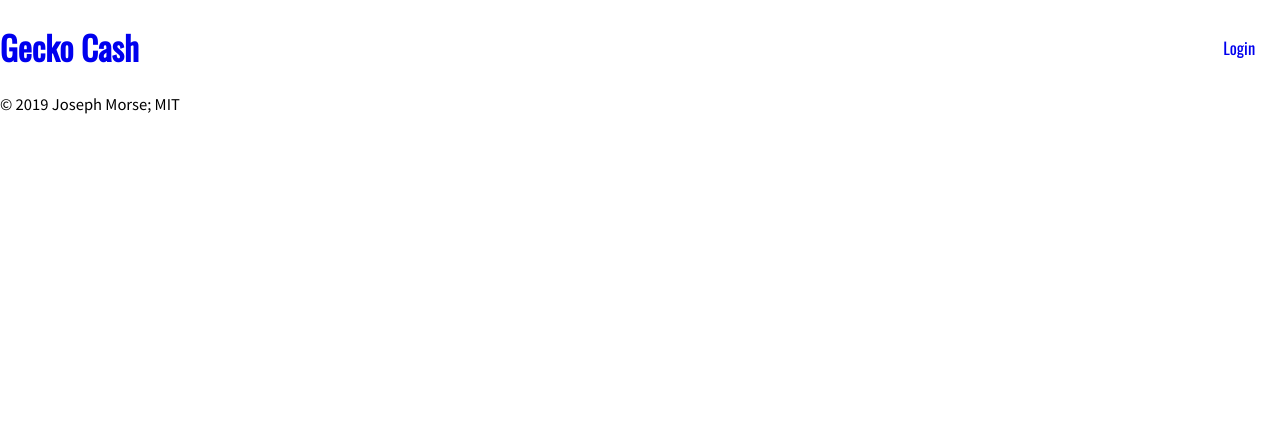
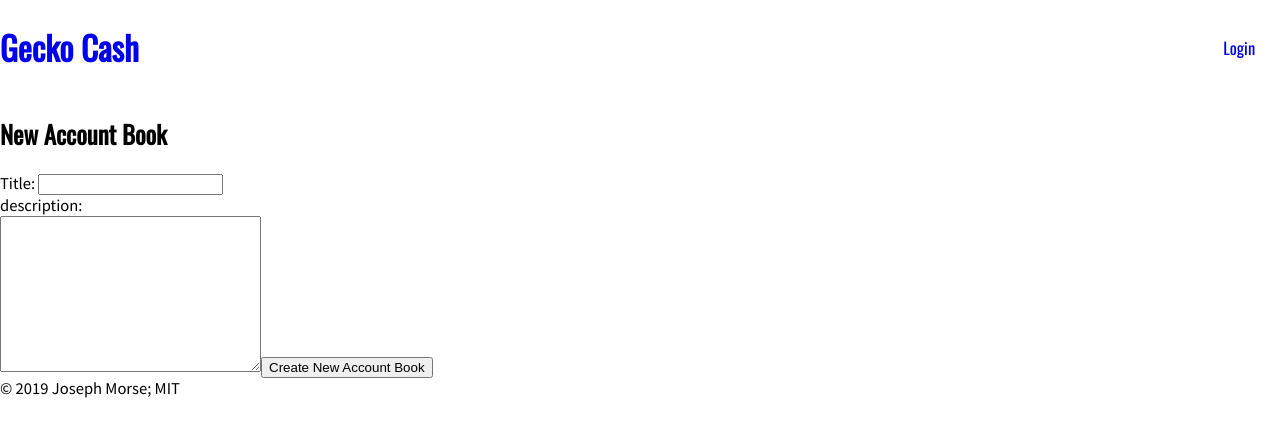
Before and after one commit to chingu-voyages/v9-geckos-team-07, a React (Create React App) app in the folder client/: page /account-books/new in a window 1280 px wide. Shown: the top 434 px of the page. Built offline with nearby package versions, Linux system fonts and the light colour scheme; no server answers.

Commit message:
feat(account-books): readded account book routes

```diff
--- a/client/src/components/App.tsx
+++ b/client/src/components/App.tsx
@@ -6,6 +6,7 @@ import { Layout } from './layout';
 import { Home } from './Home';
 import { fetchUser } from '../actions';
 import { StoreState } from '../reducers';
+import { AccountBookRoutes } from './account-books';
 
 interface AppProps {
   fetchUser: Function;
@@ -21,7 +22,10 @@ export class _App extends Component<AppProps> {
       <BrowserRouter>
         <Layout>
           <Switch>
-            <Route exact path="/" component={Home} />
+            <Route exact path="/">
+              <Home />
+            </Route>
+            <AccountBookRoutes />
           </Switch>
         </Layout>
       </BrowserRouter>
--- /dev/null
+++ b/client/src/components/account-books/account-book-routes.tsx
@@ -0,0 +1,13 @@
+import React from 'react';
+import { Switch, Route } from 'react-router-dom';
+import { AccountBooks } from './account-books';
+import { NewAccountBook } from './new-account-book';
+
+export function AccountBookRoutes() {
+  return (
+    <Switch>
+      <Route exact path="/account-books" component={AccountBooks} />
+      <Route path="/account-books/new" component={NewAccountBook} />
+    </Switch>
+  );
+}
--- /dev/null
+++ b/client/src/components/account-books/account-books.tsx
@@ -0,0 +1,61 @@
+import React, { Component } from 'react';
+import { Redirect, Link } from 'react-router-dom';
+import { connect } from 'react-redux';
+
+import { StoreState } from '../../reducers';
+import { User } from '../../actions';
+
+interface AccountBooksProps {
+  user: User;
+}
+
+export class _AccountBooks extends Component<AccountBooksProps> {
+  renderBooks(): JSX.Element[] {
+    const { user } = this.props;
+
+    if (user.accountBooks) {
+      return user.accountBooks.map(book => (
+        <li key={book._id}>
+          <Link to={`/account-books/${book._id}`}>{book.title}</Link>
+        </li>
+      ));
+    }
+
+    return [];
+  }
+
+  render() {
+    console.log(this.props);
+    const {
+      user: { accountBooks }
+    } = this.props;
+
+    if (accountBooks && accountBooks.length === 0) {
+      return <Redirect to="/account-books/new" />;
+    }
+
+    return (
+      <>
+        <header>
+          <h2>Account Books</h2>
+        </header>
+
+        <button>Create new Account Book</button>
+
+        <nav>
+          <header>
+            <h2>List of Account Books</h2>
+          </header>
+        </nav>
+
+        {this.renderBooks()}
+      </>
+    );
+  }
+}
+
+function mapStateToProps({ user }: StoreState): { user: User } {
+  return { user };
+}
+
+export const AccountBooks = connect(mapStateToProps)(_AccountBooks);
--- /dev/null
+++ b/client/src/components/account-books/index.tsx
@@ -0,0 +1,2 @@
+export { AccountBooks } from './account-books';
+export { AccountBookRoutes } from './account-book-routes';
--- /dev/null
+++ b/client/src/components/account-books/new-account-book.tsx
@@ -0,0 +1,49 @@
+import React, { Component, ChangeEvent, FormEvent } from 'react';
+import { connect } from 'react-redux';
+
+class _NewAccountBook extends Component {
+  state = { title: '', description: '' };
+
+  onSubmit = (event: FormEvent<HTMLFormElement>) => {
+    event.preventDefault();
+  };
+
+  onUpdateTitle = (event: ChangeEvent<HTMLInputElement>) => {
+    this.setState({ title: event.target.value });
+  };
+
+  onUpdateDescription = (event: ChangeEvent<HTMLTextAreaElement>) => {
+    this.setState({ description: event.target.value });
+  };
+
+  render() {
+    const { title, description } = this.state;
+
+    return (
+      <form action="post" onSubmit={this.onSubmit}>
+        <header>
+          <h2>New Account Book</h2>
+        </header>
+
+        <label>
+          Title:{' '}
+          <input type="text" value={title} onChange={this.onUpdateTitle} />
+        </label>
+
+        <label>
+          <div>description:</div>
+          <textarea
+            onChange={this.onUpdateDescription}
+            cols={30}
+            rows={10}
+            value={description}
+          />
+        </label>
+
+        <button type="submit">Create New Account Book</button>
+      </form>
+    );
+  }
+}
+
+export const NewAccountBook = connect()(_NewAccountBook);
```
Also changed, not shown: client/src/reducers/test.js (added).
